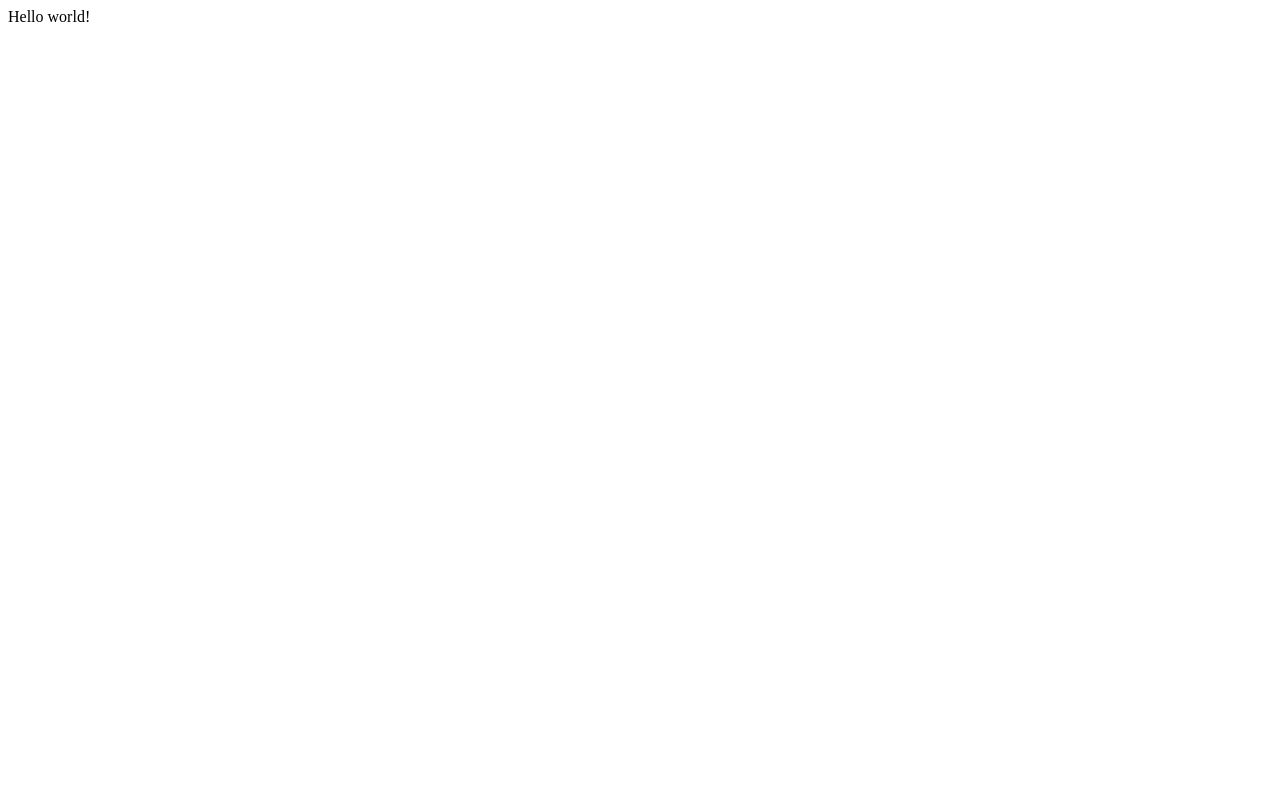
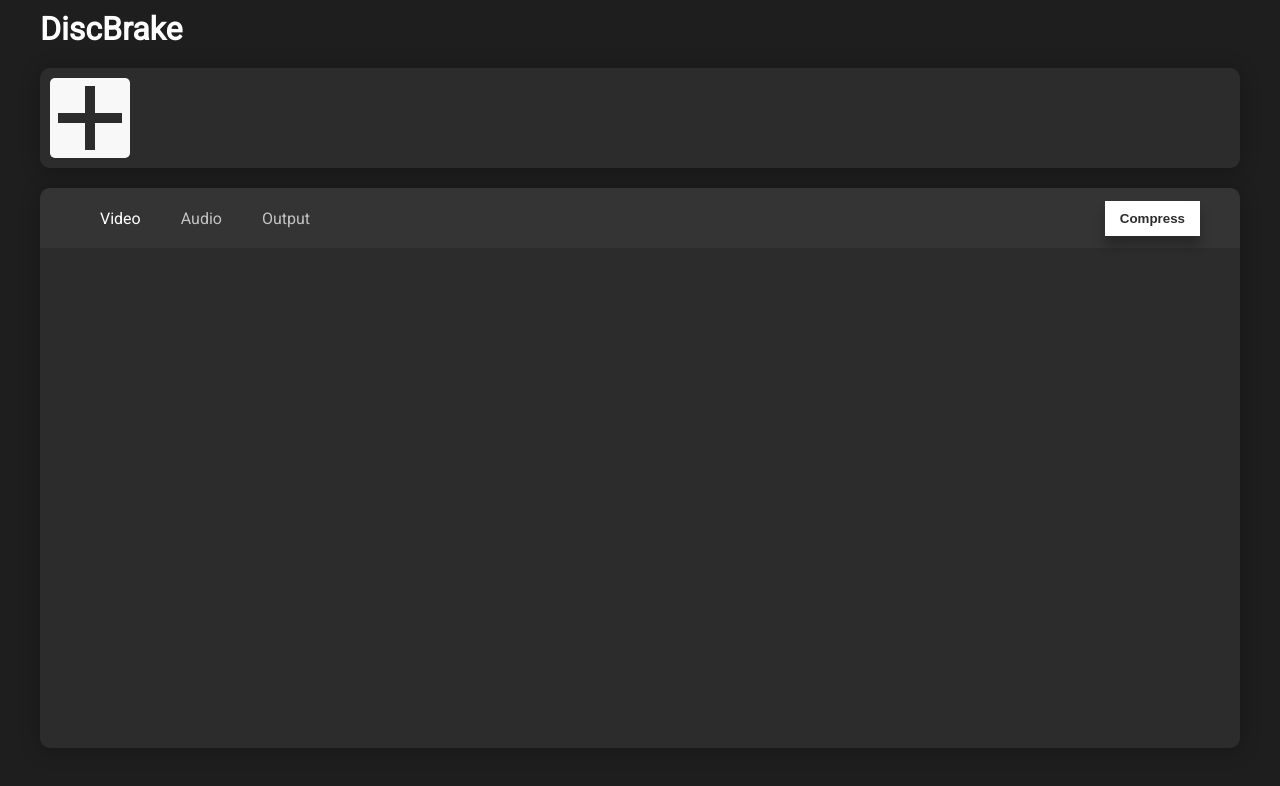
Before and after one commit to sandeep-chahal/discbrake, a Gatsby site: page / in a window 1280 px wide. Built offline with nearby package versions, Linux system fonts and the light colour scheme; Gatsby itself is replaced by a stand-in of ours.

Commit message:
created basic structure

```diff
--- a/gatsby-config.js
+++ b/gatsby-config.js
@@ -6,5 +6,15 @@
 
 module.exports = {
   /* Your site config here */
-  plugins: [],
+  plugins: [
+    "gatsby-plugin-styled-components",
+    {
+      resolve: "gatsby-plugin-web-font-loader",
+      options: {
+        google: {
+          families: ["Roboto:400,Roboto:600"],
+        },
+      },
+    },
+  ],
 }
--- a/package.json
+++ b/package.json
@@ -14,9 +14,13 @@
     "test": "echo \"Write tests! -> https://gatsby.dev/unit-testing\" && exit 1"
   },
   "dependencies": {
+    "babel-plugin-styled-components": "^1.12.0",
     "gatsby": "^2.26.1",
+    "gatsby-plugin-styled-components": "^3.7.0",
+    "gatsby-plugin-web-font-loader": "^1.0.4",
     "react": "^16.12.0",
-    "react-dom": "^16.12.0"
+    "react-dom": "^16.12.0",
+    "styled-components": "^5.2.1"
   },
   "devDependencies": {
     "prettier": "2.2.1"
--- /dev/null
+++ b/src/components/addVideo.js
@@ -0,0 +1,40 @@
+import React from "react"
+import styled from "styled-components"
+
+const Wrapper = styled.div.attrs(() => ({ title: "Click to import videos" }))`
+  width: 80px;
+  height: 80px;
+  background: ${({ theme }) => theme.colors.addVideo};
+  display: flex;
+  align-items: center;
+  justify-content: center;
+  position: relative;
+  border-radius: 5px;
+  backface-visibility: hidden;
+  cursor: pointer;
+  text-align: center;
+  transition: transform 0.2s ease;
+  &:hover {
+    transform: translateY(-5px);
+  }
+  &:active {
+    transform: translateY(5px);
+  }
+`
+const Plus = styled.div`
+  width: ${({ width }) => width};
+  height: ${({ height }) => height};
+  background: ${({ theme }) => theme.colors.background2};
+  position: absolute;
+`
+
+const AddVideo = () => {
+  return (
+    <Wrapper>
+      <Plus width="80%" height="10px" />
+      <Plus height="80%" width="10px" />
+    </Wrapper>
+  )
+}
+
+export default AddVideo
--- /dev/null
+++ b/src/components/tabs.js
@@ -0,0 +1,64 @@
+import React from "react"
+import styled from "styled-components"
+
+const TabWrapper = styled.div`
+  width: 100%;
+  height: 60px;
+  background: ${({ theme }) => theme.colors.background3};
+  border-radius: 10px 10px 0 0;
+  display: flex;
+  align-items: center;
+  padding: 0 40px;
+`
+const Tab = styled.div`
+  transition: opacity 0.1s ease;
+  opacity: ${({ active }) => !active && 0.7};
+  margin: 0 20px;
+  cursor: pointer;
+`
+const Button = styled.button`
+  cursor: pointer;
+  font-weight: bold;
+  padding: 10px 15px;
+  color: ${({ theme }) => theme.colors.background2};
+  background: ${({ theme }) => theme.colors.text};
+  box-shadow: 0 10px 10px ${({ theme }) => theme.colors.shadow};
+  margin-left: auto;
+  border: none;
+  outline: none;
+
+  &::focus {
+    outline: 1px solid ${({ theme }) => theme.colors.text};
+  }
+
+  transition: transform 0.2s ease;
+  &:active {
+    transform: translateY(5px);
+  }
+`
+
+const Tabs = ({
+  tabs = [],
+  active,
+  primaryButton,
+  onButtonClick,
+  onTabChange,
+  disable = false,
+}) => {
+  return (
+    <TabWrapper>
+      {tabs.map((tab, i) => (
+        <Tab
+          key={i}
+          onClick={() => !disable && onTabChange(tab.toLowerCase())}
+          active={active === tab.toLowerCase()}
+        >
+          {tab}
+        </Tab>
+      ))}
+      {primaryButton && <Button disabled={disable}>{primaryButton}</Button>}
+    </TabWrapper>
+  )
+}
+
+export default Tabs
--- a/src/pages/index.js
+++ b/src/pages/index.js
@@ -1,5 +1,29 @@
-import React from "react"
+import React, { useState } from "react"
+import styled, { ThemeProvider } from "styled-components"
+import GlobalStyles from "../styled/globalStyles"
+import theme from "../styled/theme"
+import { VideosWrapper, SettingsWrapper } from "../styled"
+import AddVideo from "../components/addVideo"
+import Tabs from "../components/tabs"
 
 export default function Home() {
-  return <div>Hello world!</div>
+  const [activeTab, setActiveTab] = useState("video")
+  return (
+    <ThemeProvider theme={theme}>
+      <GlobalStyles />
+      <h1>DiscBrake</h1>
+      <VideosWrapper>
+        <AddVideo />
+      </VideosWrapper>
+      <SettingsWrapper>
+        <Tabs
+          tabs={["Video", "Audio", "Output"]}
+          active={activeTab}
+          onTabChange={setActiveTab}
+          primaryButton="Compress"
+          onButtonClick={() => {}}
+        />
+      </SettingsWrapper>
+    </ThemeProvider>
+  )
 }
--- /dev/null
+++ b/src/styled/globalStyles.js
@@ -0,0 +1,23 @@
+import { createGlobalStyle } from "styled-components"
+
+const GlobalStyles = createGlobalStyle`
+    *,
+    *::after,
+    *::before {
+        margin: 0;
+        padding: 0;
+        box-sizing: border-box;
+    }
+    body {
+        margin: 0;
+        font-family: "Roboto", -apple-system, BlinkMacSystemFont, "Segoe UI", "Oxygen", "Ubuntu", "Cantarell", "Fira Sans", "Droid Sans",
+            "Helvetica Neue", sans-serif;
+        -webkit-font-smoothing: antialiased;
+        -moz-osx-font-smoothing: grayscale;
+        overflow-x: hidden;
+        padding: 10px 40px;
+        background:${({ theme }) => theme.colors.background1};
+        color:${({ theme }) => theme.colors.text};
+    }
+`
+export default GlobalStyles
--- /dev/null
+++ b/src/styled/index.js
@@ -0,0 +1,21 @@
+import styled from "styled-components"
+
+export const VideosWrapper = styled.div`
+  height: 100px;
+  width: 100%;
+  padding: 0 10px;
+  background: ${({ theme }) => theme.colors.background2};
+  margin-top: 20px;
+  box-shadow: 0px 2px 20px ${({ theme }) => theme.colors.shadow};
+  border-radius: 10px;
+  display: flex;
+  align-items: center;
+`
+export const SettingsWrapper = styled.div`
+  height: 70vh;
+  width: 100%;
+  background: ${({ theme }) => theme.colors.background2};
+  margin-top: 20px;
+  box-shadow: 0px 2px 20px ${({ theme }) => theme.colors.shadow};
+  border-radius: 10px;
+`
--- /dev/null
+++ b/src/styled/theme.js
@@ -0,0 +1,10 @@
+export default {
+  colors: {
+    background1: "#1E1E1E",
+    background2: "#2C2C2C",
+    background3: "#343434",
+    text: "#fff",
+    addVideo: "#F8F8F8",
+    shadow: "rgba(0,0,0,0.25)",
+  },
+}
```
Also changed, not shown: src/components/settings.js (added), 1 other file.
